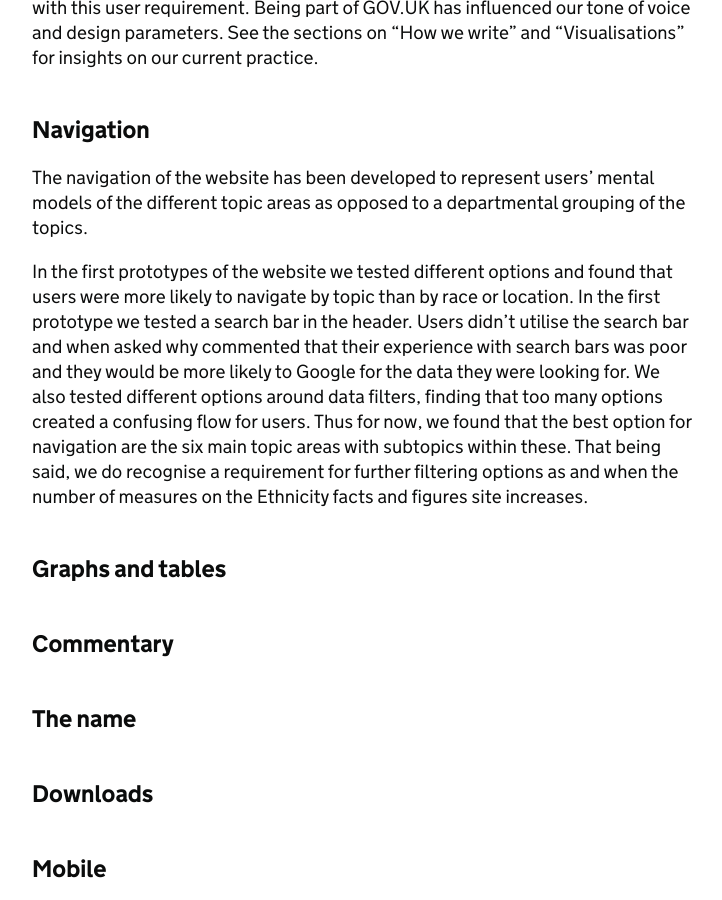
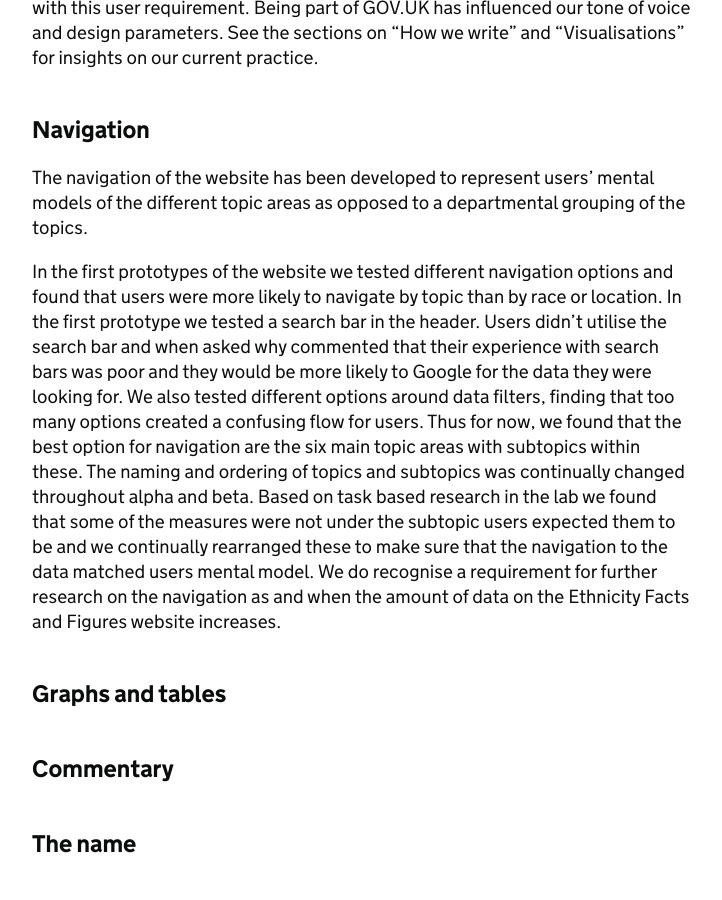
Before and after one commit to racedisparityaudit/style-guide, a Jekyll site: the page built from user-research.md, in a window 1280 px wide and 900 px high, scrolled down 2592 px. Shown: the whole window, without its empty margins (128-850 px from the left). Built offline with Jekyll 4.4.1, drawn with Linux system fonts in a browser that asks for light colours.

Commit message:
Changes to the navigation section

```diff
--- a/user-research.md
+++ b/user-research.md
@@ -46,7 +46,7 @@ The style of the website follows the GOV.UK style patterns. Upon testing of init
 ## Navigation
 The navigation of the website has been developed to represent users’ mental models of the different topic areas as opposed to a departmental grouping of the topics.
 
-In the first prototypes of the website we tested different options and found that users were more likely to navigate by topic than by race or location. In the first prototype we tested a search bar in the header. Users didn’t utilise the search bar and when asked why commented that their experience with search bars was poor and they would be more likely to Google for the data they were looking for. We also tested different options around data filters, finding that too many options created a confusing flow for users. Thus for now, we found that the best option for navigation are the six main topic areas with subtopics within these. That being said, we do recognise a requirement for further filtering options as and when the number of measures on the  Ethnicity facts and figures site increases.
+In the first prototypes of the website we tested different navigation options and found that users were more likely to navigate by topic than by race or location. In the first prototype we tested a search bar in the header. Users didn’t utilise the search bar and when asked why commented that their experience with search bars was poor and they would be more likely to Google for the data they were looking for. We also tested different options around data filters, finding that too many options created a confusing flow for users. Thus for now, we found that the best option for navigation are the six main topic areas with subtopics within these. The naming and ordering of topics and subtopics was continually changed throughout alpha and beta. Based on task based research in the lab we found that some of the measures were not under the subtopic users expected them to be and we continually rearranged these to make sure that the navigation to the data matched users mental model. We do recognise a requirement for further research on the navigation as and when the amount of data on the Ethnicity Facts and Figures website increases.
 
 ## Graphs and tables
 ## Commentary
```
